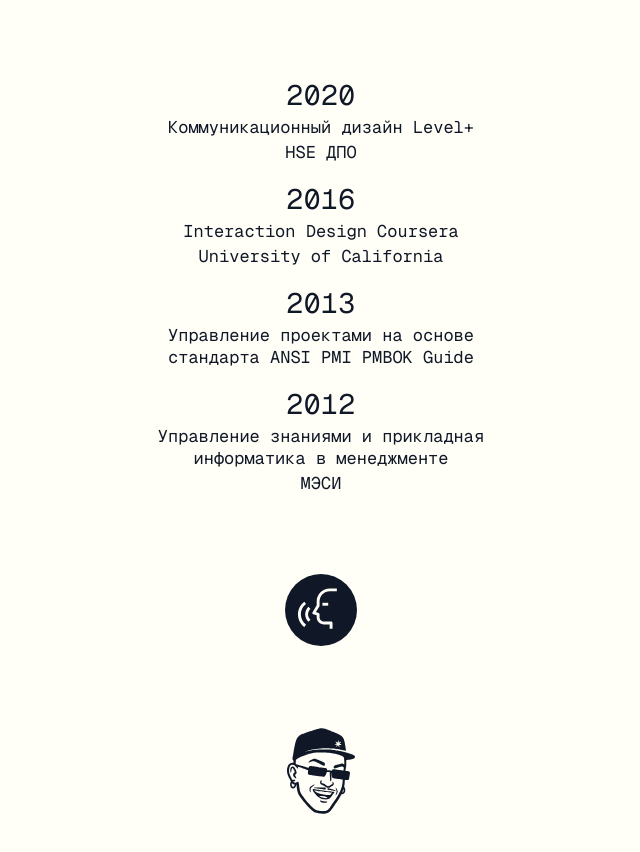
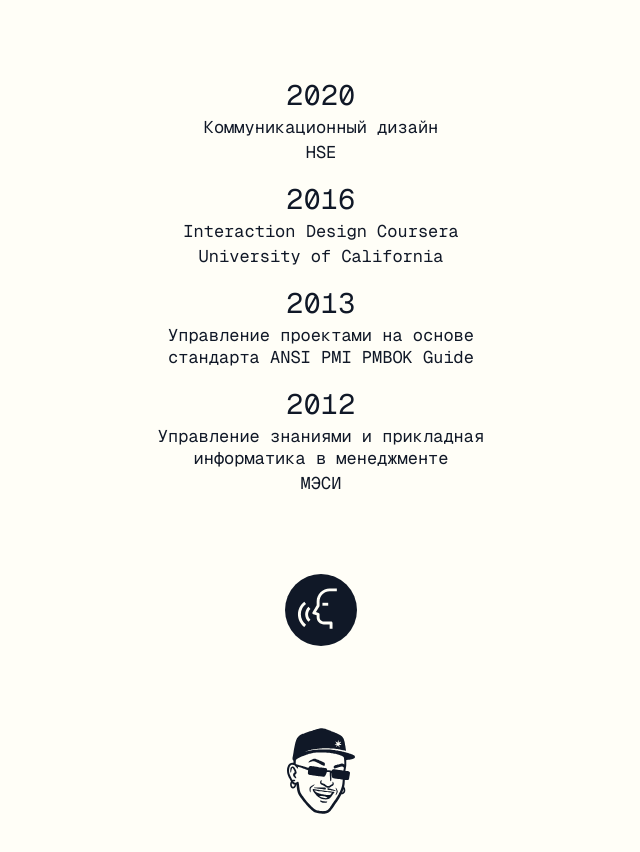
Before and after one commit to floatingpatterns/portfolio, a plain HTML site: page index.html in a window 1280 px wide. Shown: the part 3235-4087 px from the top of the page, without its empty margins (319-959 px from the left). Drawn offline with Linux system fonts and the light colour scheme.

Commit message:
Update education section in index.html

```diff
--- a/index.html
+++ b/index.html
@@ -170,7 +170,7 @@ h1{font-size:min(32.25px, calc((100vw - 32px) / 10));line-height:40px;font-weigh
   </section>
 
   <section class="edu" id="edu" aria-label="Образование">
-    <div class="blk"><p class="yr">2020</p><p class="t">Коммуникационный дизайн Level+</p><p class="s">HSE ДПО</p></div>
+    <div class="blk"><p class="yr">2020</p><p class="t">Коммуникационный дизайн</p><p class="s">HSE</p></div>
     <div class="blk"><p class="yr">2016</p><p class="t">Interaction Design Coursera</p><p class="s">University of California</p></div>
     <div class="blk"><p class="yr">2013</p><p class="t">Управление проектами на основе<br>стандарта ANSI PMI PMBOK Guide</p></div>
     <div class="blk"><p class="yr">2012</p><p class="t">Управление знаниями и прикладная<br>информатика в менеджменте</p><p class="s">МЭСИ</p></div>
```
